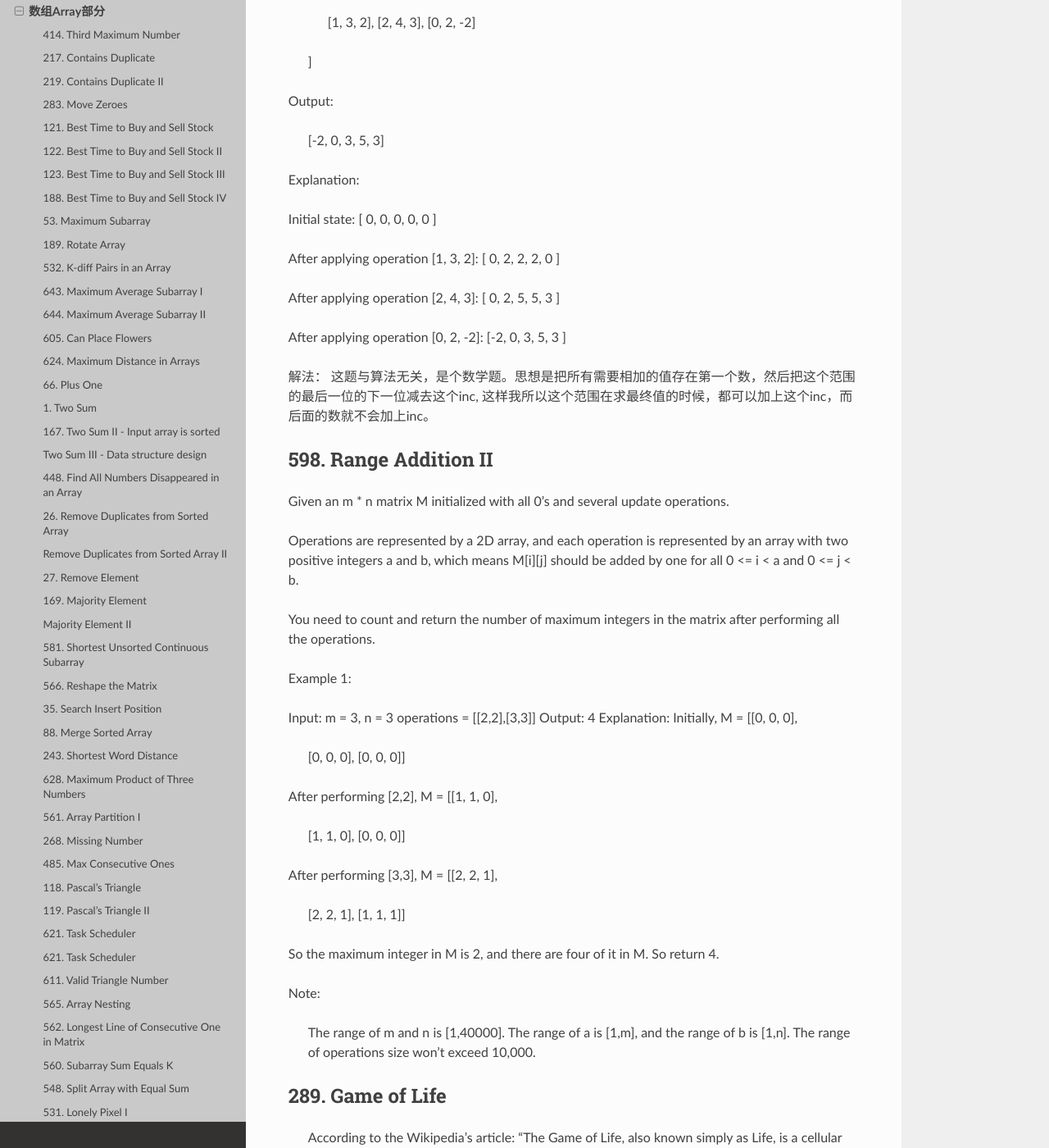
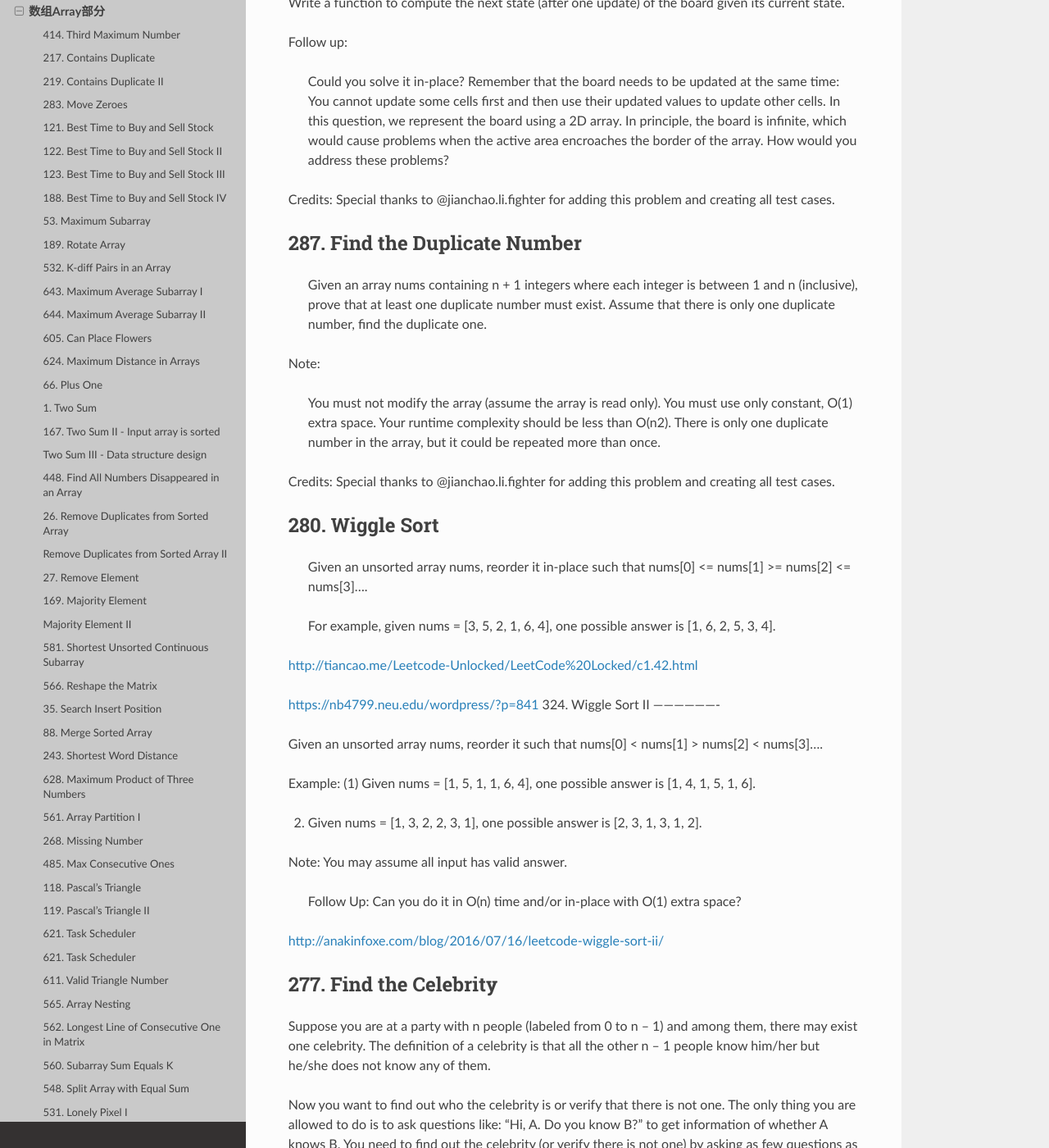
Before and after one commit to darcyWang/tianbao, a Sphinx documentation site: the page built from source/leetcode/array.rst, in a window 1280 px wide and 1400 px high, scrolled down 32164 px. Shown: the whole window at 82% size. Built offline with Sphinx 7.4.7 and the Read the Docs theme 2.0.0, drawn with Linux system fonts in a browser that asks for light colours; some of the changed text lies outside the part shown.

Commit message:
modified

```diff
--- a/source/leetcode/array.rst
+++ b/source/leetcode/array.rst
@@ -1586,88 +1586,7 @@ getRandom: 从dataList中随机选取元素返回
 https://all4win78.wordpress.com/2016/08/18/leetcode-381-insert-delete-getrandom-o1-duplicates-allowed/
 
 
-370. Range Addition
--------------------
-
-
-Assume you have an array of length n initialized with all 0's and are given k update operations.
-
-Each operation is represented as a triplet: [startIndex, endIndex, inc] which increments each element of subarray A[startIndex ... endIndex] (startIndex and endIndex inclusive) with inc.
-
-Return the modified array after all k operations were executed.
-
-Example:
-
-Given:
-
-    length = 5,
-    updates = [
-        [1,  3,  2],
-        [2,  4,  3],
-        [0,  2, -2]
-    ]
-
-Output:
-
-    [-2, 0, 3, 5, 3]
-
-Explanation:
-
-Initial state:
-[ 0, 0, 0, 0, 0 ]
-
-After applying operation [1, 3, 2]:
-[ 0, 2, 2, 2, 0 ]
-
-After applying operation [2, 4, 3]:
-[ 0, 2, 5, 5, 3 ]
-
-After applying operation [0, 2, -2]:
-[-2, 0, 3, 5, 3 ]
-
-解法：
-这题与算法无关，是个数学题。思想是把所有需要相加的值存在第一个数，然后把这个范围的最后一位的下一位减去这个inc, 这样我所以这个范围在求最终值的时候，都可以加上这个inc，而后面的数就不会加上inc。
-
-
-598. Range Addition II
-----------------------
-
-
-Given an m * n matrix M initialized with all 0's and several update operations.
-
-Operations are represented by a 2D array, and each operation is represented by an array with two positive integers a and b, which means M[i][j] should be added by one for all 0 <= i < a and 0 <= j < b.
-
-You need to count and return the number of maximum integers in the matrix after performing all the operations.
-
-Example 1:
-
-Input:
-m = 3, n = 3
-operations = [[2,2],[3,3]]
-Output: 4
-Explanation:
-Initially, M =
-[[0, 0, 0],
- [0, 0, 0],
- [0, 0, 0]]
-
-After performing [2,2], M =
-[[1, 1, 0],
- [1, 1, 0],
- [0, 0, 0]]
-
-After performing [3,3], M =
-[[2, 2, 1],
- [2, 2, 1],
- [1, 1, 1]]
-
-So the maximum integer in M is 2, and there are four of it in M. So return 4.
-
-Note:
-
-    The range of m and n is [1,40000].
-    The range of a is [1,m], and the range of b is [1,n].
-    The range of operations size won't exceed 10,000.
+
 
 
 289. Game of Life
```
Also changed, not shown: source/leetcode/math.rst (+69 -12 lines).
